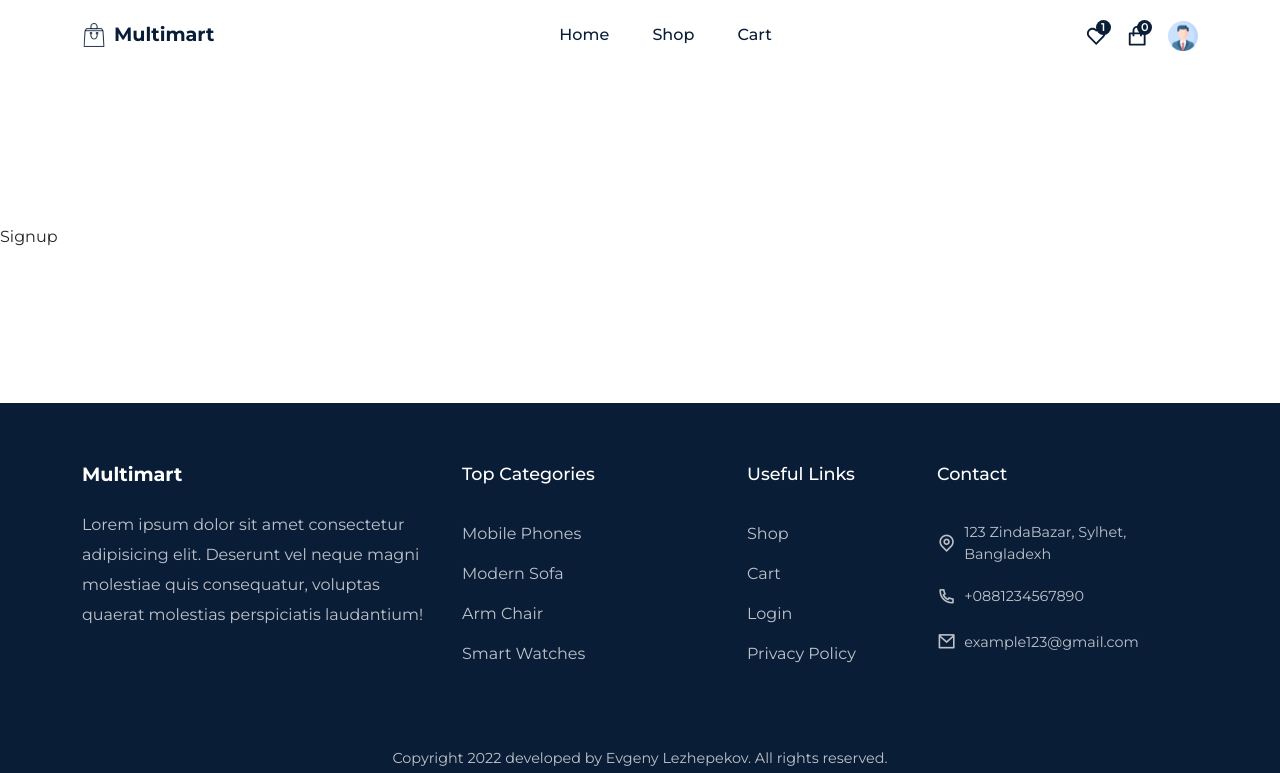
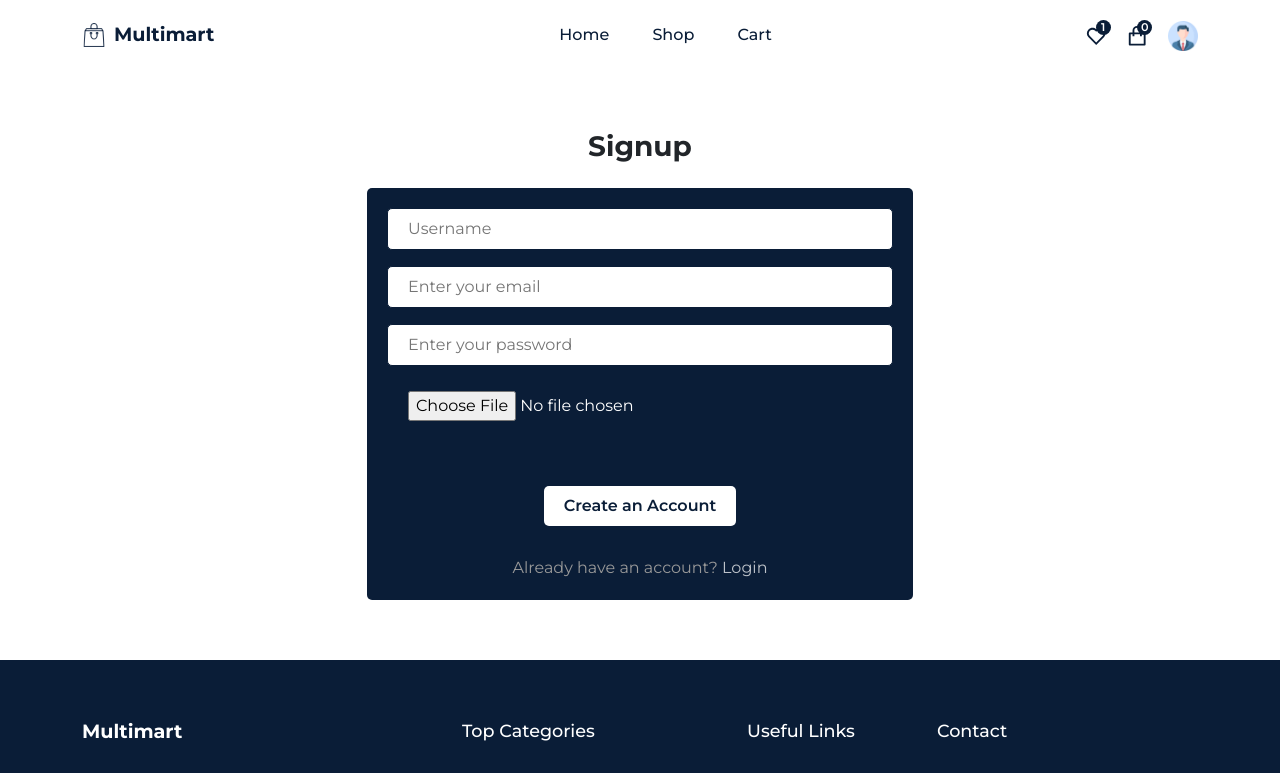
Before and after one commit to ELegek/maltimart-ecommerce, a React (Create React App) app: page /signup in a window 1280 px wide. Shown: the top 773 px of the page. Built offline with nearby package versions, Linux system fonts and the light colour scheme.

Commit message:
сверстал страницу авторизации

```diff
--- a/package.json
+++ b/package.json
@@ -8,6 +8,7 @@
     "@testing-library/react": "^13.4.0",
     "@testing-library/user-event": "^13.5.0",
     "bootstrap": "^5.2.1",
+    "firebase": "^9.15.0",
     "framer-motion": "^7.3.2",
     "react": "^18.2.0",
     "react-dom": "^18.2.0",
--- a/src/components/Header/Header.jsx
+++ b/src/components/Header/Header.jsx
@@ -111,7 +111,9 @@
 								<span className='badge'>{totalQuantity}</span>
 							</span>
 							<span>
-								<motion.img whileTap={{ scale: 1.2 }} src={userIcon} alt='User' />
+								<Link to='/login'>
+									<motion.img whileTap={{ scale: 1.2 }} src={userIcon} alt='User' />
+								</Link>
 							</span>
 							<div className='mobile__menu'>
 								<span onClick={openMenu}>
--- a/src/pages/Login.jsx
+++ b/src/pages/Login.jsx
@@ -1,7 +1,51 @@
-import React from 'react';
+import React, { useState } from 'react';
+import Helmet from '../components/Helmet/Helmet';
+import { Container, Row, Col, Form, FormGroup } from 'reactstrap';
+import { Link } from 'react-router-dom';
+
+import '../styles/login.scss';
 
 const Login = () => {
-	return <div>Login</div>;
+	const [email, setEmail] = useState('');
+	const [password, setPassword] = useState('');
+
+	return (
+		<Helmet title='Login'>
+			<section>
+				<Container>
+					<Row>
+						<Col lg='6' className='m-auto text-center'>
+							<h3 className='fw-bold mb-4'>Login</h3>
+							<Form className='auth__form'>
+								<FormGroup className='form__group'>
+									<input
+										type='email'
+										placeholder='Enter your email'
+										value={email}
+										onChange={(e) => setEmail(e.target.value)}
+									/>
+								</FormGroup>
+								<FormGroup className='form__group'>
+									<input
+										type='password'
+										placeholder='Enter your password'
+										value={password}
+										onChange={(e) => setPassword(e.target.value)}
+									/>
+								</FormGroup>
+								<button type='submit' className='buy__btn auth__btn'>
+									Login
+								</button>
+								<p>
+									Don't have an account? <Link to='/signup'>Create an account</Link>
+								</p>
+							</Form>
+						</Col>
+					</Row>
+				</Container>
+			</section>
+		</Helmet>
+	);
 };
 
 export default Login;
--- a/src/pages/Signup.jsx
+++ b/src/pages/Signup.jsx
@@ -1,7 +1,64 @@
-import React from 'react';
+import React, { useState } from 'react';
+import Helmet from '../components/Helmet/Helmet';
+import { Container, Row, Col, Form, FormGroup } from 'reactstrap';
+import { Link } from 'react-router-dom';
+
+import '../styles/login.scss';
 
 const Signup = () => {
-	return <div>Signup</div>;
+	const [username, setUsername] = useState('');
+	const [email, setEmail] = useState('');
+	const [password, setPassword] = useState('');
+	const [file, setFile] = useState(null);
+
+	return (
+		<Helmet title='Signup'>
+			<section>
+				<Container>
+					<Row>
+						<Col lg='6' className='m-auto text-center'>
+							<h3 className='fw-bold mb-4'>Signup</h3>
+							<Form className='auth__form'>
+								<FormGroup className='form__group'>
+									<input
+										type='email'
+										placeholder='Username'
+										value={username}
+										onChange={(e) => setUsername(e.target.value)}
+									/>
+								</FormGroup>
+								<FormGroup className='form__group'>
+									<input
+										type='email'
+										placeholder='Enter your email'
+										value={email}
+										onChange={(e) => setEmail(e.target.value)}
+									/>
+								</FormGroup>
+								<FormGroup className='form__group'>
+									<input
+										type='password'
+										placeholder='Enter your password'
+										value={password}
+										onChange={(e) => setPassword(e.target.value)}
+									/>
+								</FormGroup>
+								<FormGroup className='form__group'>
+									<input type='file' onChange={(e) => setFile(e.target.file[0])} />
+								</FormGroup>
+								<button type='submit' className='buy__btn auth__btn'>
+									Create an Account
+								</button>
+								<p>
+									Already have an account? <Link to='/login'>Login</Link>
+								</p>
+							</Form>
+						</Col>
+					</Row>
+				</Container>
+			</section>
+		</Helmet>
+	);
 };
 
 export default Signup;
--- /dev/null
+++ b/src/styles/login.scss
@@ -0,0 +1,23 @@
+.auth__form {
+	background: var(--primary-color);
+	padding: 20px;
+	border-radius: 5px;
+
+	p {
+		margin-top: 30px;
+	}
+
+	a {
+		color: rgba(255, 255, 255, 0.735);
+	}
+
+	.auth__btn {
+		background: #fff;
+		color: var(--primary-color);
+		font-weight: 600;
+	}
+
+	input[type='file'] {
+		color: #fff;
+	}
+}
```
Also changed, not shown: 1 other file (tests, documents, lock files or other folders).
